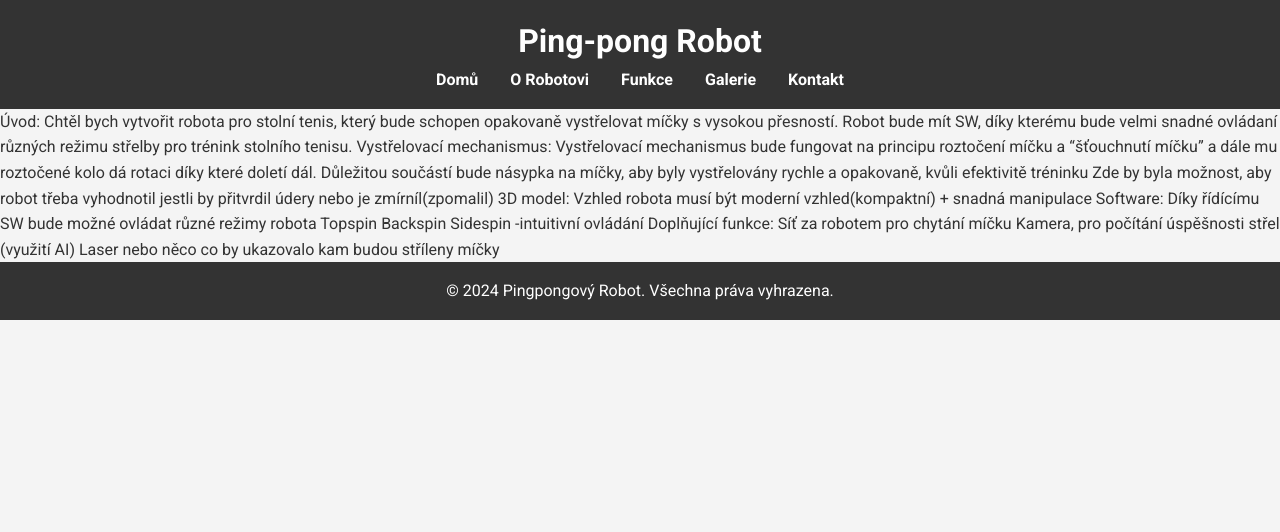
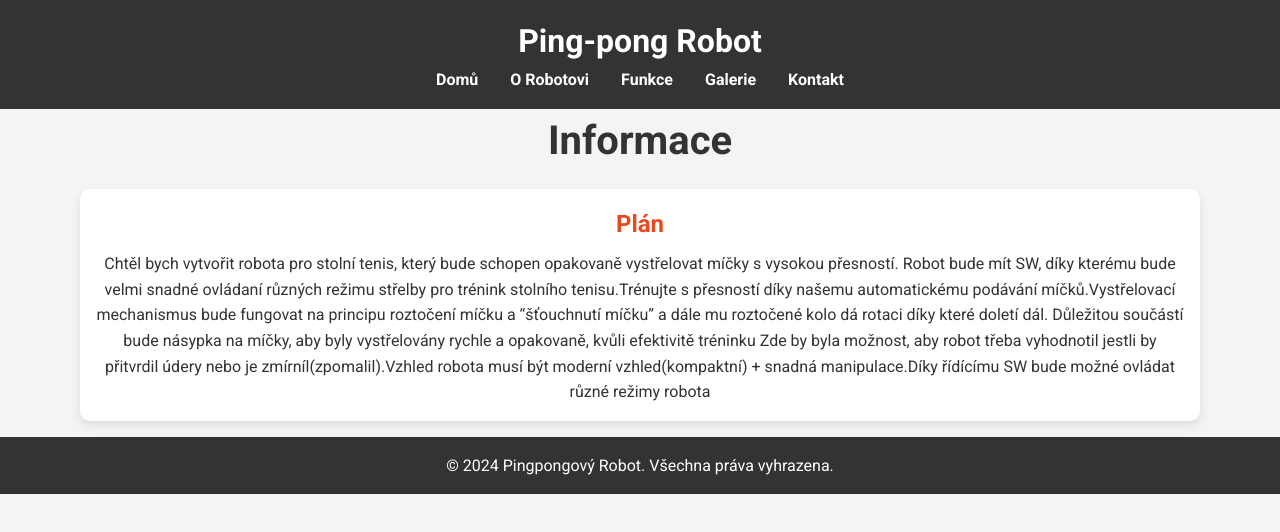
Before and after one commit to TomasBenc1/PingPongRobot.gihub.io, a plain HTML site: page index.html in a window 1280 px wide. Drawn offline with Linux system fonts and the light colour scheme.

Commit message:
Add files via upload

```diff
--- a/index.html
+++ b/index.html
@@ -23,45 +23,17 @@
         </div>
     </header>
     <body>
-        <p>Úvod:
+        <div class="container">
+            <h2>Informace</h2>
+            <div class="feature-list">
+                <div class="feature-item">
+                    <h3>Plán</h3>
+                    <p>Chtěl bych vytvořit robota pro stolní tenis, který bude schopen opakovaně vystřelovat míčky s vysokou přesností. Robot bude mít SW, díky kterému bude velmi snadné ovládaní různých režimu střelby pro trénink stolního tenisu.Trénujte s přesností díky našemu automatickému podávání míčků.Vystřelovací mechanismus bude fungovat na principu roztočení míčku a “šťouchnutí míčku” a dále mu roztočené kolo dá rotaci díky které doletí dál. Důležitou součástí bude násypka na míčky, aby byly vystřelovány rychle a opakovaně, kvůli efektivitě tréninku
+                        Zde by byla možnost, aby robot třeba vyhodnotil jestli by přitvrdil údery nebo je zmírníl(zpomalil).Vzhled robota musí být moderní vzhled(kompaktní) + snadná manipulace.Díky řídícímu SW bude možné ovládat různé režimy robota</p>
+                </div>
+            </div>
+        </div>
 
-            Chtěl bych vytvořit robota pro stolní tenis, který bude schopen opakovaně vystřelovat míčky s vysokou přesností. Robot bude mít SW, díky kterému bude velmi snadné ovládaní různých režimu střelby pro trénink stolního tenisu.
-
-
-
-            Vystřelovací mechanismus:
-
-            Vystřelovací mechanismus bude fungovat na principu roztočení míčku a “šťouchnutí míčku” a dále mu roztočené kolo dá rotaci díky které doletí dál. Důležitou součástí bude násypka na míčky, aby byly vystřelovány rychle a opakovaně, kvůli efektivitě tréninku
-
-            Zde by byla možnost, aby robot třeba vyhodnotil jestli by přitvrdil údery nebo je zmírníl(zpomalil)
-
-
-
-            3D model:
-
-            Vzhled robota musí být moderní vzhled(kompaktní) + snadná manipulace
-
-
-
-            Software:
-
-            Díky řídícímu SW bude možné ovládat různé režimy robota
-
-            Topspin
-
-            Backspin
-
-            Sidespin
-
-            -intuitivní ovládání
-
-            Doplňující funkce:
-
-            Síť za robotem pro chytání míčku
-
-            Kamera, pro počítání úspěšnosti střel (využití AI)
-
-            Laser nebo něco  co by ukazovalo kam budou stříleny míčky</p>
     </body>
     <footer>
         <div class="container">
```
